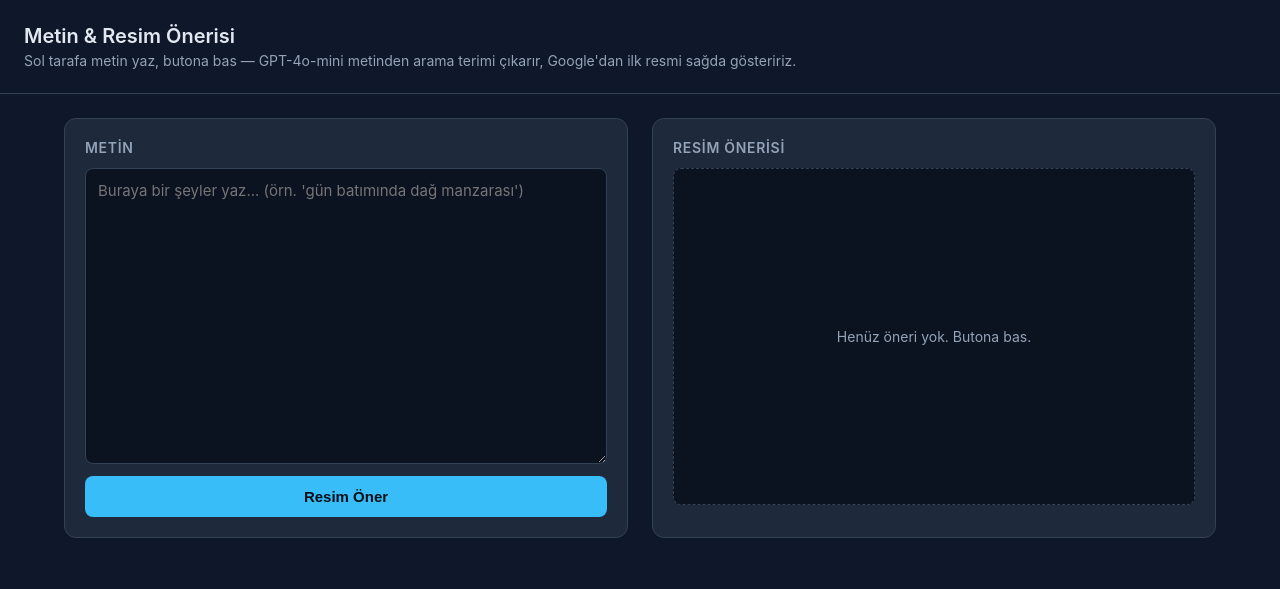
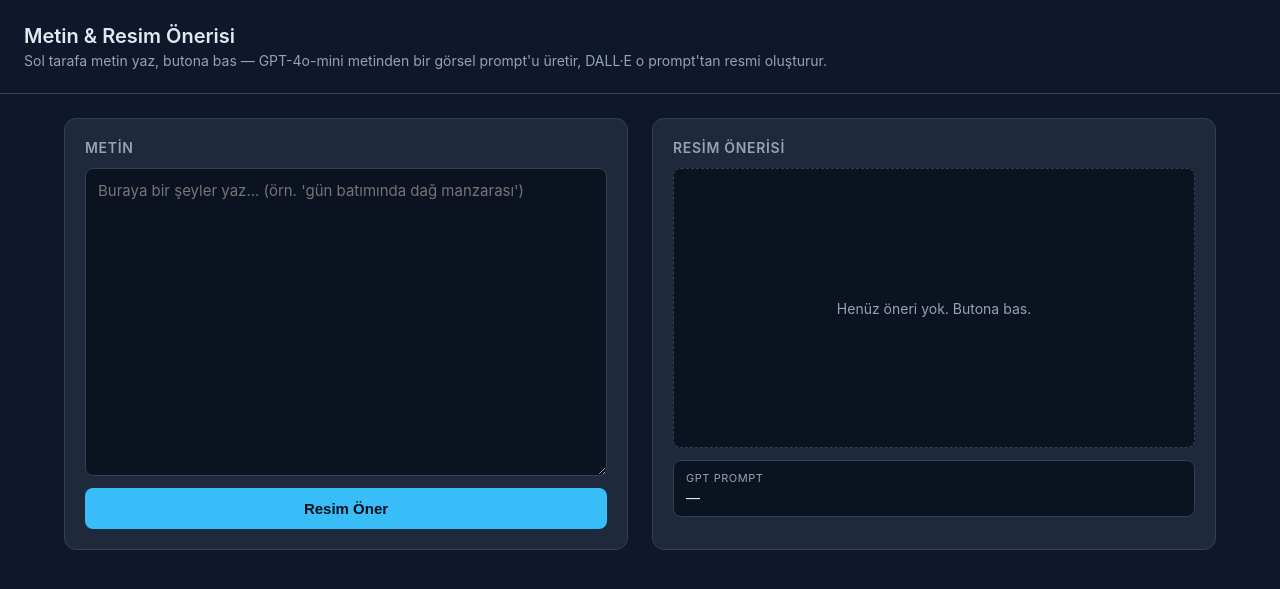
Before and after one commit to doganalci/mimarlik_claude_code_dersleri, a Flask app: page / in a window 1280 px wide. Shown: the top 589 px of the page. Run offline with Flask 3, Linux system fonts and the light colour scheme.

Commit message:
Replace web image scraping with DALL·E generation
Google/DDG scraping güvenilmez sonuç veriyordu. Artık GPT-4o-mini
metni İngilizce bir görsel prompt'una çevirir, DALL·E (varsayılan
dall-e-3) bu prompt'tan resmi üretir. Üretilen prompt arayüzde
ayrı bir kutuda her zaman gösterilir (hata durumunda bile).

```diff
--- a/app.py
+++ b/app.py
@@ -1,14 +1,10 @@
 import os
-import re
-from urllib.parse import quote, unquote
 
-import requests
 from dotenv import load_dotenv
 from flask import Flask, jsonify, render_template, request
 from openai import OpenAI
 
 load_dotenv()
-# Kullanıcı .env yerine .env.example'a key yazarsa da çalışsın
 if not os.environ.get("OPENAI_API_KEY") and os.path.exists(".env.example"):
     load_dotenv(".env.example")
 
@@ -20,15 +16,10 @@ if not os.environ.get("OPENAI_API_KEY"):
         "(cp .env.example .env, sonra düzenle)."
     )
 
-SEARCH_HEADERS = {
-    "User-Agent": (
-        "Mozilla/5.0 (X11; Linux x86_64) AppleWebKit/537.36 "
-        "(KHTML, like Gecko) Chrome/124.0.0.0 Safari/537.36"
-    ),
-    "Accept-Language": "tr-TR,tr;q=0.9,en;q=0.8",
-}
+OPENAI_MODEL = os.environ.get("OPENAI_MODEL", "gpt-4o-mini")
+IMAGE_MODEL = os.environ.get("IMAGE_MODEL", "dall-e-3")
+IMAGE_SIZE = os.environ.get("IMAGE_SIZE", "1024x1024")
 
-OPENAI_MODEL = os.environ.get("OPENAI_MODEL", "gpt-4o-mini")
 _openai_client: OpenAI | None = None
 
 
@@ -43,91 +34,39 @@ def get_openai() -> OpenAI:
     return _openai_client
 
 
-KEYWORD_PROMPT = (
-    "Aşağıdaki metni özetleyen, Google Görseller'de iyi sonuç verecek "
-    "kısa bir arama terimi üret. Sadece terimi döndür, başka hiçbir şey yazma. "
-    "2-5 kelime, tırnaksız, noktasız."
+PROMPT_SYSTEM = (
+    "Aşağıdaki metni, bir görsel üretim modeline (DALL·E) verilecek "
+    "kısa ve net bir İngilizce görsel açıklamasına çevir. "
+    "Metnin ana fikrini ve atmosferini yakala. "
+    "Sadece açıklamayı döndür, başka hiçbir şey yazma. "
+    "1-2 cümle, tırnaksız."
 )
 
 
-def extract_search_query(text: str) -> str:
+def build_image_prompt(text: str) -> str:
     client = get_openai()
     resp = client.chat.completions.create(
         model=OPENAI_MODEL,
         messages=[
-            {"role": "system", "content": KEYWORD_PROMPT},
+            {"role": "system", "content": PROMPT_SYSTEM},
             {"role": "user", "content": text},
         ],
-        temperature=0.2,
-        max_tokens=30,
+        temperature=0.4,
+        max_tokens=120,
     )
     raw = (resp.choices[0].message.content or "").strip()
-    # tek satır, tırnak/nokta temizliği
-    raw = raw.splitlines()[0] if raw else ""
-    return raw.strip().strip('"').strip("'").rstrip(".")
+    return raw.strip('"').strip("'")
 
 
-def _first_image_from_google(query: str) -> str | None:
-    url = f"https://www.google.com/search?tbm=isch&q={quote(query)}"
-    r = requests.get(url, headers=SEARCH_HEADERS, timeout=10)
-    r.raise_for_status()
-    html = r.text
-
-    candidates = re.findall(
-        r'\["(https?://[^"]+?\.(?:jpg|jpeg|png|gif|webp))",\s*\d+,\s*\d+\]',
-        html,
-        flags=re.IGNORECASE,
+def generate_image(prompt: str) -> str:
+    client = get_openai()
+    result = client.images.generate(
+        model=IMAGE_MODEL,
+        prompt=prompt,
+        size=IMAGE_SIZE,
+        n=1,
     )
-    for c in candidates:
-        if "gstatic.com" in c or "google.com" in c:
-            continue
-        return c
-
-    for m in re.findall(r"/imgres\?imgurl=([^&]+)&", html):
-        decoded = unquote(m)
-        if decoded.startswith("http"):
-            return decoded
-
-    return None
-
-
-def _first_image_from_duckduckgo(query: str) -> str | None:
-    token_resp = requests.post(
-        "https://duckduckgo.com/",
-        data={"q": query},
-        headers=SEARCH_HEADERS,
-        timeout=10,
-    )
-    m = re.search(r"vqd=([\d-]+)\&", token_resp.text) or re.search(
-        r'vqd="([\d-]+)"', token_resp.text
-    )
-    if not m:
-        return None
-    vqd = m.group(1)
-
-    api = (
-        "https://duckduckgo.com/i.js"
-        f"?l=tr-tr&o=json&q={quote(query)}&vqd={vqd}&f=,,,,,&p=1"
-    )
-    headers = {**SEARCH_HEADERS, "Referer": "https://duckduckgo.com/"}
-    data = requests.get(api, headers=headers, timeout=10).json()
-    results = data.get("results") or []
-    if results:
-        return results[0].get("image") or results[0].get("thumbnail")
-    return None
-
-
-def find_first_image(query: str) -> str | None:
-    try:
-        img = _first_image_from_google(query)
-        if img:
-            return img
-    except Exception:
-        pass
-    try:
-        return _first_image_from_duckduckgo(query)
-    except Exception:
-        return None
+    return result.data[0].url
 
 
 @app.route("/")
@@ -143,19 +82,21 @@ def suggest():
         return jsonify({"error": "Metin boş olamaz."}), 400
 
     try:
-        search_query = extract_search_query(text)
+        prompt = build_image_prompt(text)
     except Exception as e:
-        return jsonify({"error": f"Anahtar kelime çıkarılamadı: {e}"}), 500
+        return jsonify({"error": f"Prompt üretilemedi: {e}"}), 500
 
-    if not search_query:
-        return jsonify({"error": "Anahtar kelime üretilemedi."}), 500
+    if not prompt:
+        return jsonify({"error": "Prompt boş döndü."}), 500
 
-    image = find_first_image(search_query)
-    if not image:
+    try:
+        image_url = generate_image(prompt)
+    except Exception as e:
         return jsonify(
-            {"error": "Resim bulunamadı.", "search_query": search_query}
-        ), 404
-    return jsonify({"image": image, "search_query": search_query})
+            {"error": f"Resim üretilemedi: {e}", "prompt": prompt}
+        ), 500
+
+    return jsonify({"image": image_url, "prompt": prompt})
 
 
 if __name__ == "__main__":
--- a/requirements.txt
+++ b/requirements.txt
@@ -1,5 +1,4 @@
 flask==3.0.3
-requests==2.32.3
 openai>=1.55.3
 httpx>=0.27,<0.29
 python-dotenv==1.0.1
--- a/templates/index.html
+++ b/templates/index.html
@@ -134,12 +134,31 @@
         animation: spin 0.8s linear infinite;
       }
       @keyframes spin { to { transform: rotate(360deg); } }
+      .prompt-box {
+        background: #0b1220;
+        border: 1px solid var(--border);
+        border-radius: 8px;
+        padding: 10px 12px;
+      }
+      .prompt-label {
+        font-size: 11px;
+        color: var(--muted);
+        text-transform: uppercase;
+        letter-spacing: 0.05em;
+        margin-bottom: 4px;
+      }
+      .prompt-text {
+        font-size: 14px;
+        color: var(--text);
+        white-space: pre-wrap;
+        word-break: break-word;
+      }
     </style>
   </head>
   <body>
     <header>
       <h1>Metin & Resim Önerisi</h1>
-      <p>Sol tarafa metin yaz, butona bas — GPT-4o-mini metinden arama terimi çıkarır, Google'dan ilk resmi sağda gösteririz.</p>
+      <p>Sol tarafa metin yaz, butona bas — GPT-4o-mini metinden bir görsel prompt'u üretir, DALL·E o prompt'tan resmi oluşturur.</p>
     </header>
     <main>
       <section class="panel">
@@ -155,6 +174,10 @@
         <div class="image-area" id="image-area">
           <span class="placeholder">Henüz öneri yok. Butona bas.</span>
         </div>
+        <div class="prompt-box" id="prompt-box">
+          <div class="prompt-label">GPT prompt</div>
+          <div class="prompt-text" id="prompt-text">—</div>
+        </div>
         <div class="meta" id="meta"></div>
       </section>
     </main>
@@ -163,17 +186,20 @@
       const input = document.getElementById("text-input");
       const area = document.getElementById("image-area");
       const meta = document.getElementById("meta");
+      const promptText = document.getElementById("prompt-text");
 
       btn.addEventListener("click", async () => {
         const query = input.value.trim();
         if (!query) {
           area.innerHTML = '<span class="error">Önce metin yaz.</span>';
           meta.textContent = "";
+          promptText.textContent = "—";
           return;
         }
         btn.disabled = true;
         area.innerHTML = '<div class="spinner"></div>';
         meta.textContent = "";
+        promptText.textContent = "üretiliyor...";
         try {
           const resp = await fetch("/suggest", {
             method: "POST",
@@ -181,6 +207,7 @@
             body: JSON.stringify({ query }),
           });
           const data = await resp.json();
+          promptText.textContent = data.prompt || "—";
           if (!resp.ok) {
             area.innerHTML = `<span class="error">${data.error || "Hata oluştu."}</span>`;
             return;
@@ -192,13 +219,11 @@
           };
           img.onerror = () => {
             area.innerHTML =
-              '<span class="error">Resim yüklenemedi (kaynak engellemiş olabilir).</span>';
+              '<span class="error">Resim yüklenemedi.</span>';
           };
-          img.alt = data.search_query;
+          img.alt = data.prompt;
           img.src = data.image;
-          meta.innerHTML =
-            `<div><strong>Arama terimi:</strong> ${data.search_query}</div>` +
-            `<div>Kaynak: <a href="${data.image}" target="_blank" rel="noopener">${data.image}</a></div>`;
+          meta.innerHTML = `<div><a href="${data.image}" target="_blank" rel="noopener">Resmi yeni sekmede aç</a></div>`;
         } catch (e) {
           area.innerHTML = `<span class="error">Ağ hatası: ${e.message}</span>`;
         } finally {
```
Also changed, not shown: README.md, 1 other file.
